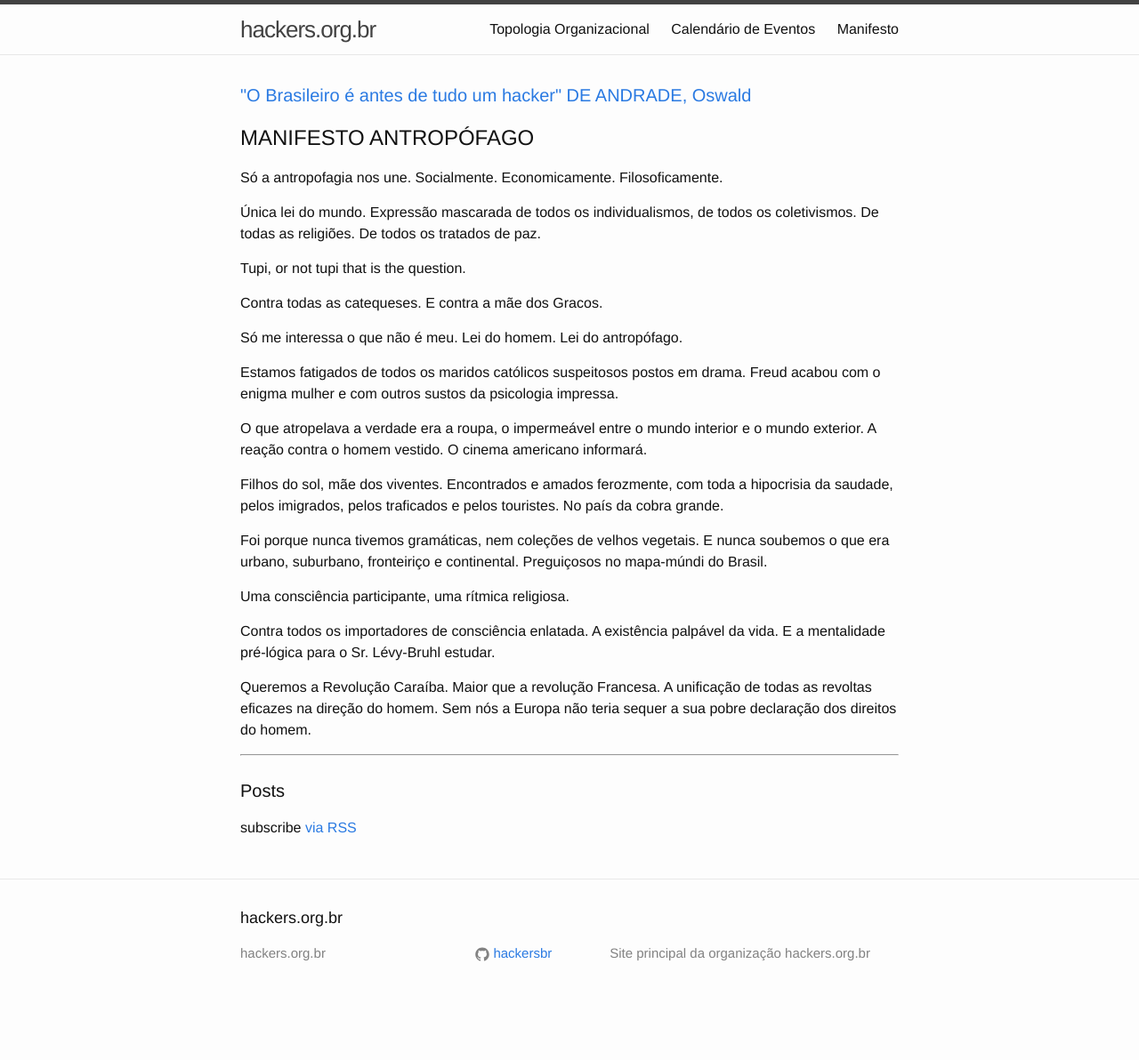
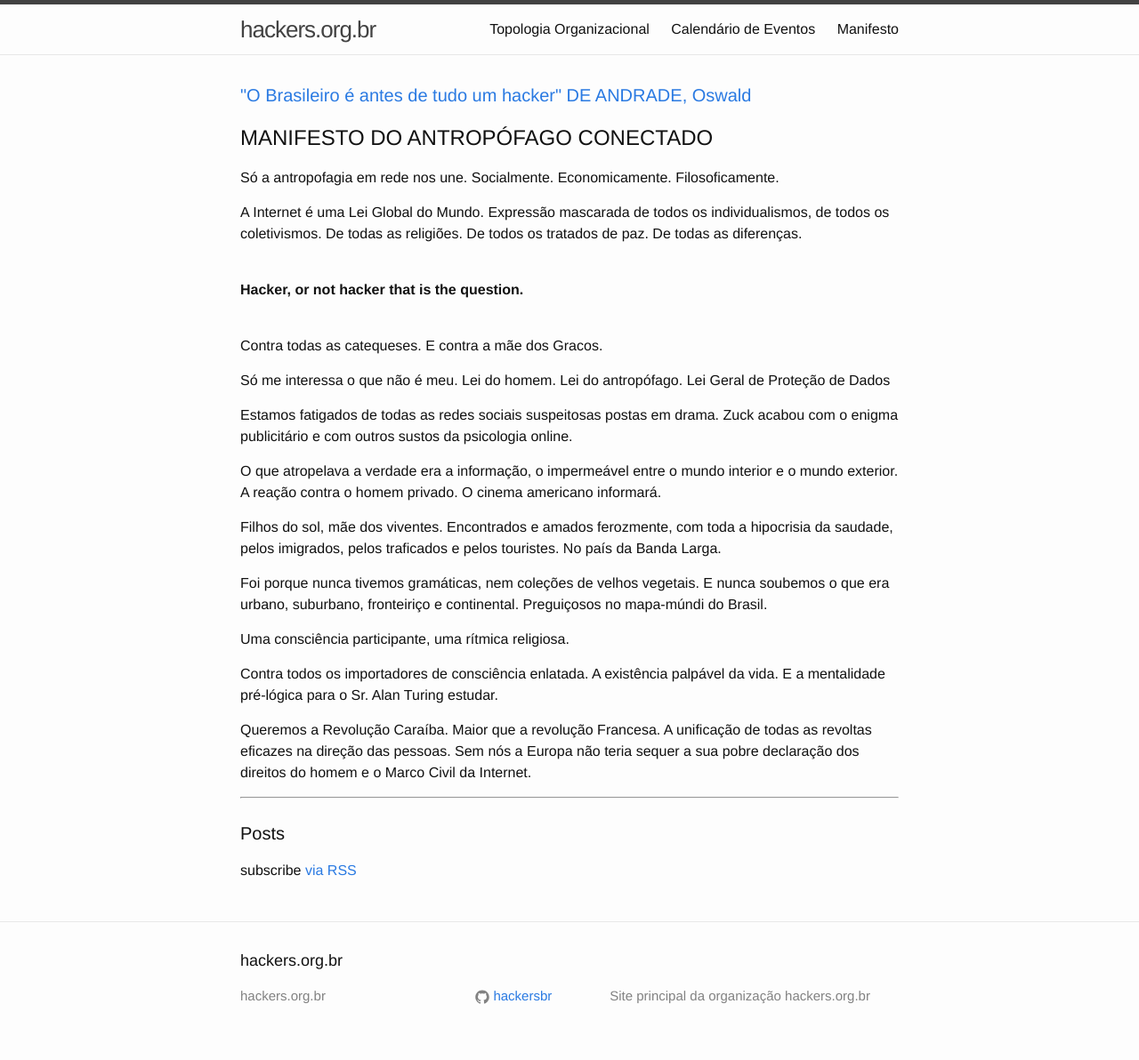
Before and after one commit to hackersBR/hackersbr.github.io, a Jekyll site: the page built from index.html, in a window 1280 px wide. Shown: the whole page at 89% size. Built offline with Jekyll 4.4.1, drawn with Linux system fonts in a browser that asks for light colours; before the commit the page ends 1144 px from its top, so only the background shows below that.

Commit message:
Update da Antropofagia em Rede

```diff
--- a/index.html
+++ b/index.html
@@ -7,19 +7,21 @@
   <h1 class="page-heading"><a href="https://pt.wikipedia.org/wiki/Manifesto_Antrop%C3%B3fago">"O Brasileiro é antes de tudo um hacker" DE ANDRADE, Oswald</a></h1>
 
   <span>
-    <h2>MANIFESTO ANTROPÓFAGO</h2>
-    <p>Só a antropofagia nos une. Socialmente. Economicamente. Filosoficamente.</p>
-    <p>Única lei do mundo. Expressão mascarada de todos os individualismos, de todos os coletivismos. De todas as religiões. De todos os tratados de paz.</p>
-    <p>Tupi, or not tupi that is the question.</p>
+    <h2>MANIFESTO DO ANTROPÓFAGO CONECTADO</h2>
+    <p>Só a antropofagia em rede nos une. Socialmente. Economicamente. Filosoficamente.</p>
+    <p>A Internet é uma Lei Global do Mundo. Expressão mascarada de todos os individualismos, de todos os coletivismos. De todas as religiões. De todos os tratados de paz. De todas as diferenças.</p>
+    <br>
+    <p><b>Hacker, or not hacker that is the question.</b></p>
+    <br>
     <p>Contra todas as catequeses. E contra a mãe dos Gracos.</p>
-    <p>Só me interessa o que não é meu. Lei do homem. Lei do antropófago.</p>
-    <p>Estamos fatigados de todos os maridos católicos suspeitosos postos em drama. Freud acabou com o enigma mulher e com outros sustos da psicologia impressa.</p>
-    <p>O que atropelava a verdade era a roupa, o impermeável entre o mundo interior e o mundo exterior. A reação contra o homem vestido. O cinema americano informará.</p>
-    <p>Filhos do sol, mãe dos viventes. Encontrados e amados ferozmente, com toda a hipocrisia da saudade, pelos imigrados, pelos traficados e pelos touristes. No país da cobra grande.</p>
+    <p>Só me interessa o que não é meu. Lei do homem. Lei do antropófago. Lei Geral de Proteção de Dados</p>
+    <p>Estamos fatigados de todas as redes sociais suspeitosas postas em drama. Zuck acabou com o enigma publicitário e com outros sustos da psicologia online.</p>
+    <p>O que atropelava a verdade era a informação, o impermeável entre o mundo interior e o mundo exterior. A reação contra o homem privado. O cinema americano informará.</p>
+    <p>Filhos do sol, mãe dos viventes. Encontrados e amados ferozmente, com toda a hipocrisia da saudade, pelos imigrados, pelos traficados e pelos touristes. No país da Banda Larga.</p>
     <p>Foi porque nunca tivemos gramáticas, nem coleções de velhos vegetais. E nunca soubemos o que era urbano, suburbano, fronteiriço e continental. Preguiçosos no mapa-múndi do Brasil.</p>
     <p>Uma consciência participante, uma rítmica religiosa.</p>
-    <p>Contra todos os importadores de consciência enlatada. A existência palpável da vida. E a mentalidade pré-lógica para o Sr. Lévy-Bruhl estudar.</p>
-    <p>Queremos a Revolução Caraíba. Maior que a revolução Francesa. A unificação de todas as revoltas eficazes na direção do homem. Sem nós a Europa não teria sequer a sua pobre declaração dos direitos do homem.</p>
+    <p>Contra todos os importadores de consciência enlatada. A existência palpável da vida. E a mentalidade pré-lógica para o Sr. Alan Turing estudar.</p>
+    <p>Queremos a Revolução Caraíba. Maior que a revolução Francesa. A unificação de todas as revoltas eficazes na direção das pessoas. Sem nós a Europa não teria sequer a sua pobre declaração dos direitos do homem e o Marco Civil da Internet.</p>
   </span>
 
   <hr>
```
